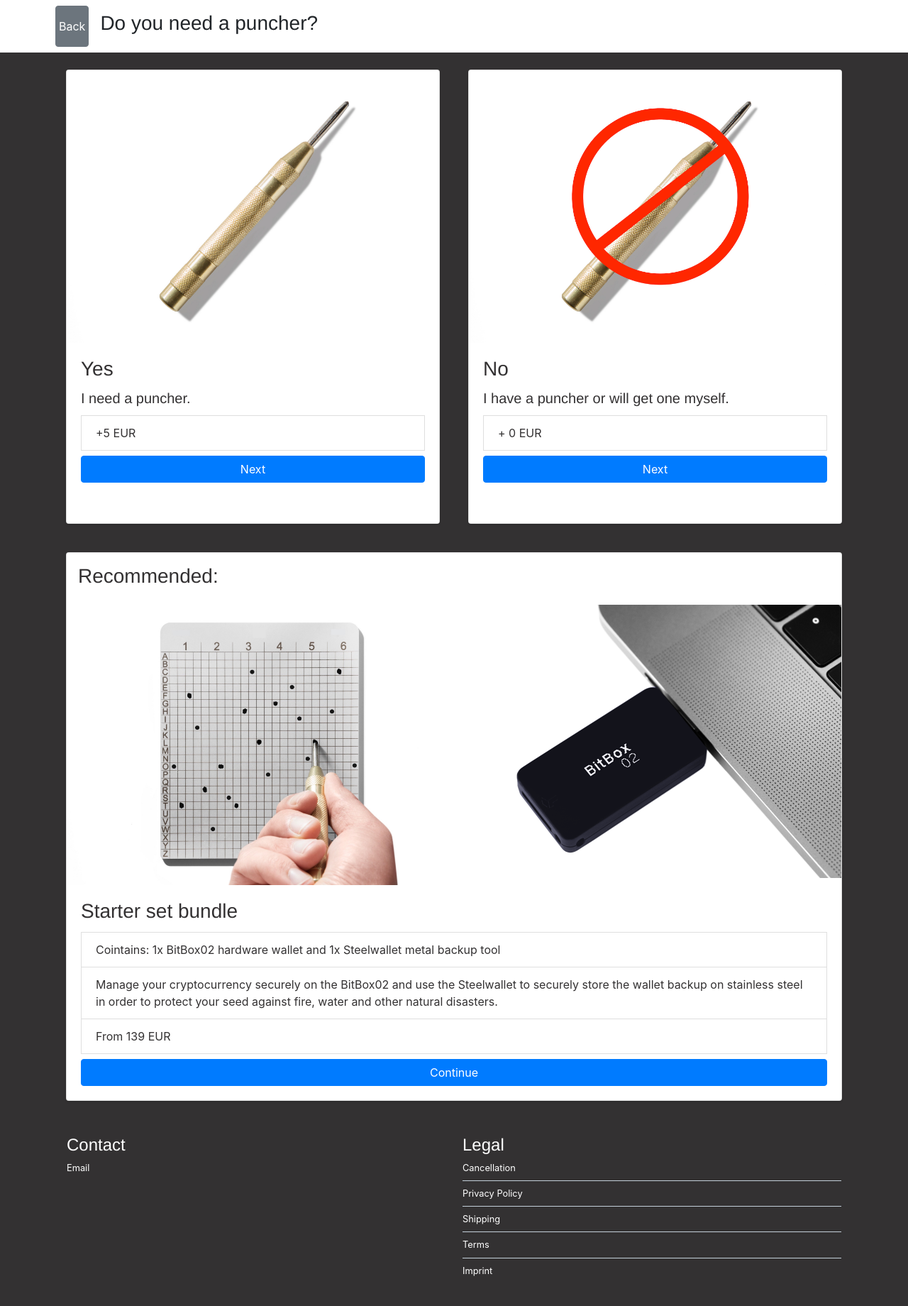
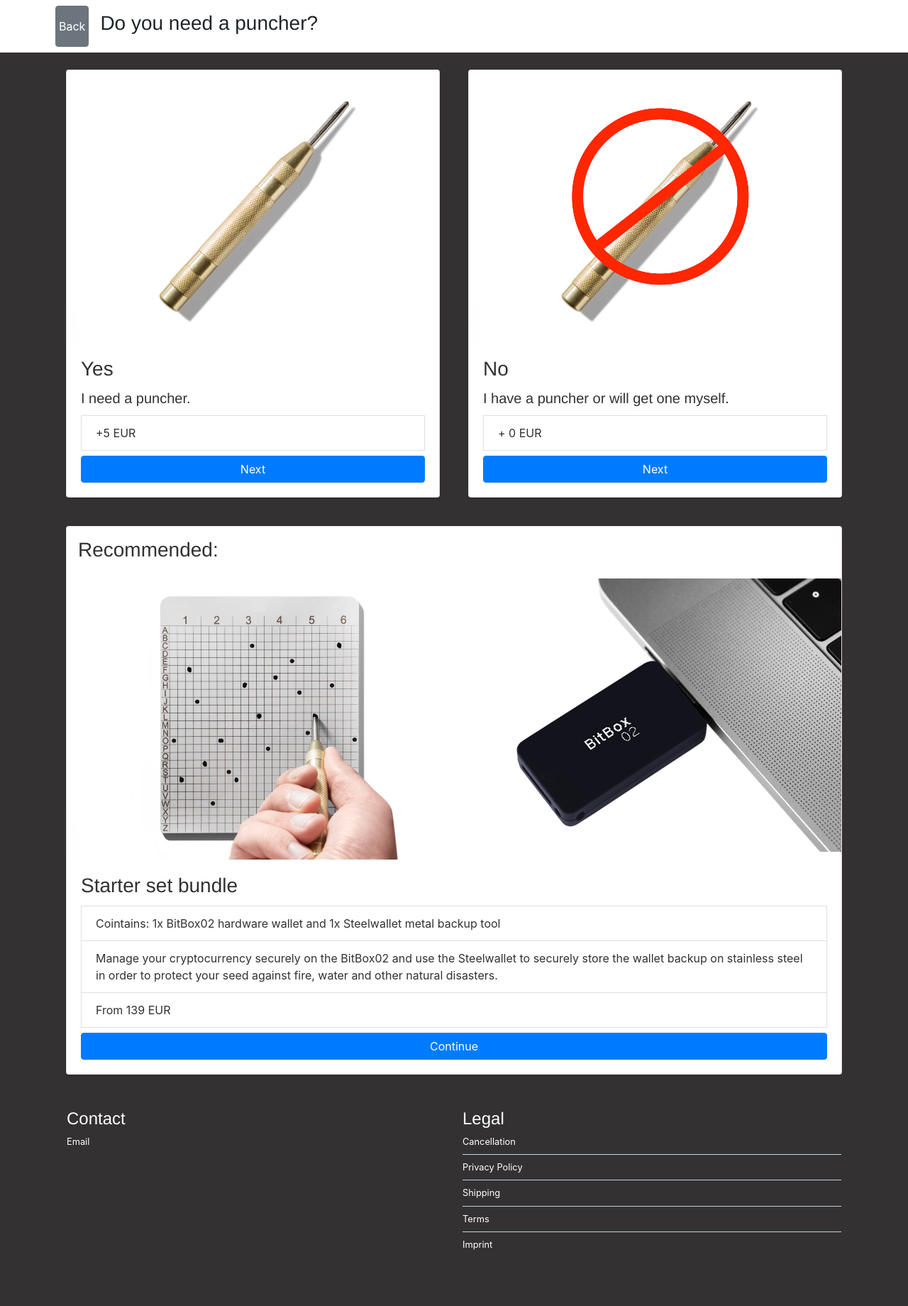
Before and after one commit to jstrnbrg/blockark_new, a Jekyll site: the page built from options/steelwallet-puncher.html, in a window 1280 px wide. Shown: the whole page at 71% size. Built offline with Jekyll 4.4.1, drawn with Linux system fonts in a browser that asks for light colours; comment, search, counter and statistics services are not loaded; after the commit the page ends 1803 px from its top, so only the background shows below that.

Commit message:
bug fixes

```diff
--- a/index.html
+++ b/index.html
@@ -8,7 +8,7 @@
     <div class="container mt-3">
       <div class="columns">
         <div class="column" >
-          <div class="card m-2" style="width: auto; min-height:50vw">
+          <div class="card m-2" style="width: auto;">
             <img class="card-img-top" data-wow-delay=".3s" src="{{ '/img/Metall_pu_fin.jpeg ' | relative_url }}" alt="" style="height:auto" />
             <div class="card-body d-flex flex-column">
               <h3 class="card-title">Steelwallet</h3>
@@ -21,7 +21,7 @@
           </div>
         </div>
         <div class="column">
-          <div class="card m-2" style="width: auto;  min-height:50vw">
+          <div class="card m-2" style="width: auto;">
             <img class="card-img-top" data-wow-delay=".3s" src="{{ '/img/02_bb02_laptop-thumbnail-1080x1080.png ' | relative_url }}" alt="" style="height:auto" />
             <div class="card-body d-flex flex-column">
               <h3 class="card-title">BitBox02</h3>
--- a/options/steelwallet-puncher.html
+++ b/options/steelwallet-puncher.html
@@ -8,7 +7,7 @@
     <div class="container mt-3">
       <div class="columns">
         <div class="column">
-          <div class="card m-2" style="width: auto;  min-height:50vw">
+          <div class="card m-2" style="width: auto;">
             <img src="{{ '/img/Metallplatte_003fin_Pen.jpg'  | relative_url }}" class="card-img-top" alt="" style="height:auto">
             <div class="card-body d-flex flex-column">
               <h3 class="card-title">Yes</h3>
@@ -19,7 +18,7 @@
           </div>
         </div>
         <div class="column" >
-          <div class="card m-2" style="width: auto; min-height:50vw">
+          <div class="card m-2" style="width: auto;">
             <img src="{{ '/img/SW_no_pen.jpg'  | relative_url }}" class="card-img-top" alt="" style="height:auto">
             <div class="card-body d-flex flex-column">
               <h3 class="card-title">No</h3>
```
Also changed, not shown: other parts of options/steelwallet-puncher.html (+0 -1 lines), options/bitbox02-editions.html (+4 -4 lines), img/bb02_btc.png (added), img/bb02_multi.png (added).
